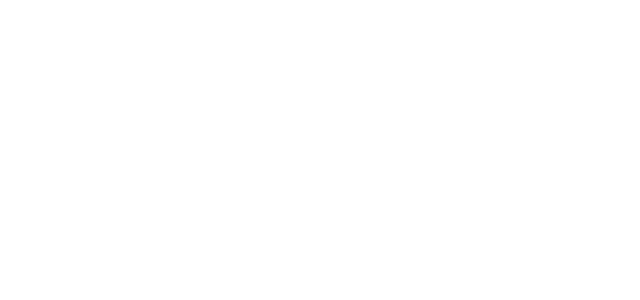
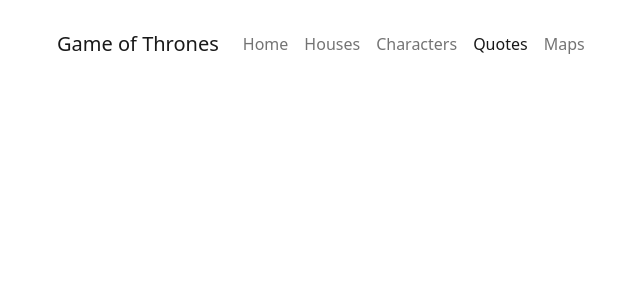
Before and after one commit to stephkristen/fan-site, a JavaScript app in the folder got-fan-site-react/: page /quotes in a window 1280 px wide. Before the commit this address had no page. Shown: the top 300 px of the page, without its empty margins (49-689 px from the left). Built offline with nearby package versions, Linux system fonts and the light colour scheme; the HTML template or start-up script is replaced by a standard one.

Commit message:
navbar initial components, no styling

```diff
--- a/got-fan-site-react/src/components/NavBar.js
+++ b/got-fan-site-react/src/components/NavBar.js
@@ -1,3 +1,53 @@
+import { NavLink } from 'react-router-dom';
+
 export default function NavBar() {
+    return (
+        <nav className='navbar navbar-expand-lg bg-body-tertiary my-3'>
+            <div className='container-fluid'>
+                <NavLink className='navbar-brand' aria-current='page' to='/'>
+                    Game of Thrones
+                </NavLink>
+                <button
+                    className='navbar-toggler'
+                    type='button'
+                    data-bs-toggle='collapse'
+                    data-bs-target='#navbarSupportedContent'
+                    aria-controls='navbarSupportedContent'
+                    aria-expanded='false'
+                    aria-label='Toggle navigation'>
+                    <span className='navbar-toggler-icon'></span>
+                </button>
+                <div className='collapse navbar-collapse' id='navbarSupportedContent'>
+                    <ul className='navbar-nav me-auto mb-2 mb-lg-0'>
+                        <li className='nav-item'>
+                            <NavLink className='nav-link' aria-current='page' to='/'>
+                                Home
+                            </NavLink>
+                        </li>
+                        <li className='nav-item'>
+                            <NavLink className='nav-link' to='/houses' end>
+                                Houses
+                            </NavLink>
+                        </li>
+                        <li className='nav-item'>
+                            <NavLink className='nav-link' to='/characters'>
+                                Characters
+                            </NavLink>
+                        </li>
+                        <li className='nav-item'>
+                            <NavLink className='nav-link' to='/quotes'>
+                                Quotes
+                            </NavLink>
+                        </li>
+                        <li className='nav-item'>
+                            <NavLink className='nav-link' to='/maps'>
+                                Maps
+                            </NavLink>
+                        </li>
+                    </ul>
+                </div>
+            </div>
+        </nav>
+    );
 
 }
```
